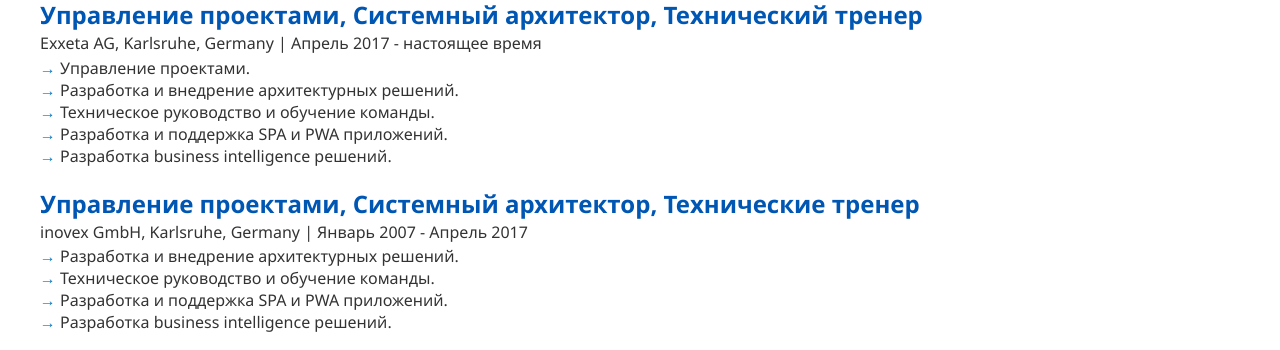
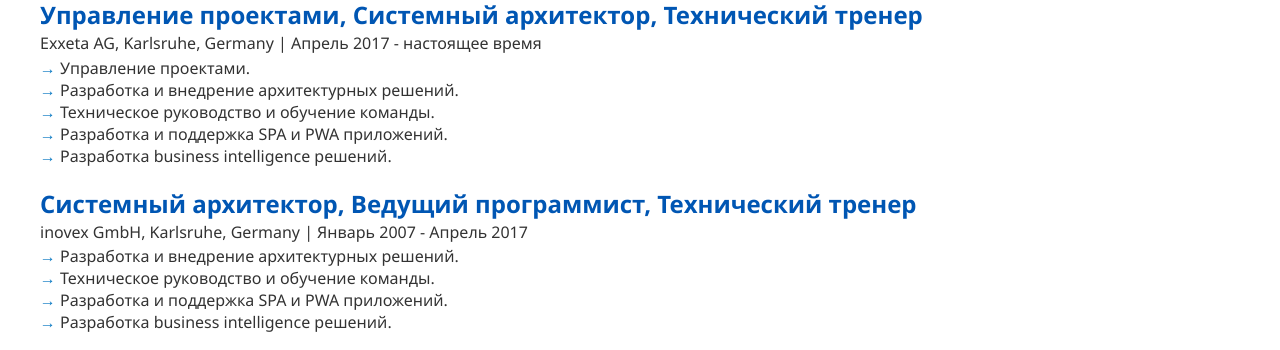
Before and after one commit to YuriAbele/AIU-Python-L14-HW, a plain HTML site: page index.html in a window 1280 px wide. Shown: the part 676-1026 px from the top of the page. Drawn offline with Linux system fonts and the light colour scheme.

Commit message:
Content changes

```diff
--- a/index.html
+++ b/index.html
@@ -48,7 +48,7 @@
                 </ul>
             </div>
             <div class="job">
-                <h3>Управление проектами, Системный архитектор, Технические тренер</h3>
+                <h3>Системный архитектор, Ведущий программист, Технический тренер</h3>
                 <p>inovex GmbH, Karlsruhe, Germany | Январь 2007 - Апрель 2017</p>
                 <ul>
                     <li>Разработка и внедрение архитектурных решений.</li>
```
